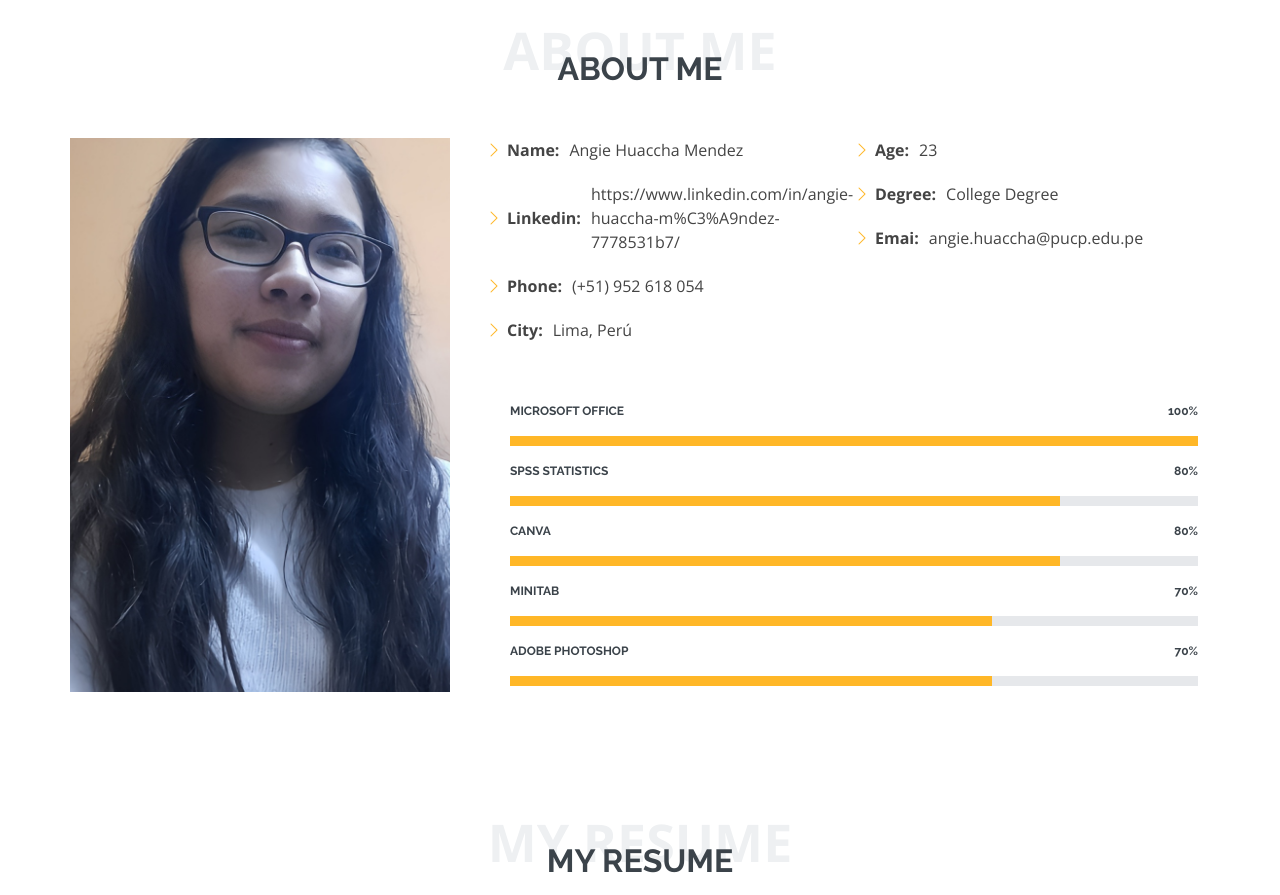
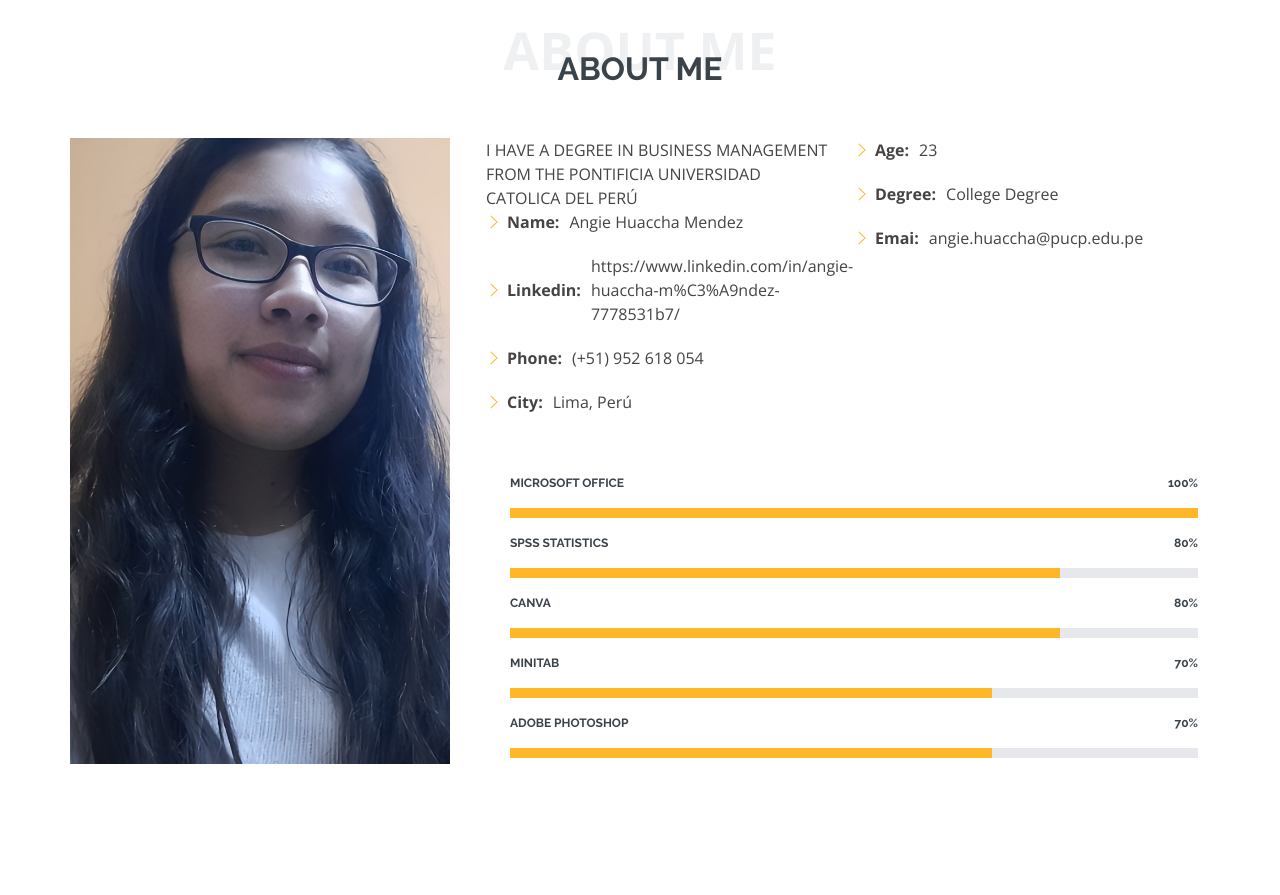
Before and after one commit to AngieHuaccha/CV_Angie_Huaccha_Mendez, a plain HTML site: page index.html in a window 1280 px wide. Shown: the part 840-1735 px from the top of the page. Drawn offline with nearby package versions, Linux system fonts and the light colour scheme.

Commit message:
Update index.html

```diff
--- a/index.html
+++ b/index.html
@@ -80,6 +80,8 @@
               <div class="row">
                 <div class="col-lg-6">
                   <ul>
+
+                    I HAVE A DEGREE IN BUSINESS MANAGEMENT FROM THE PONTIFICIA UNIVERSIDAD CATOLICA DEL PERÚ
                     <li><i class="bi bi-chevron-right"></i> <strong>Name:</strong> <span>Angie Huaccha Mendez</span></li>
                     <li><i class="bi bi-chevron-right"></i> <strong>Linkedin:</strong> <span>https://www.linkedin.com/in/angie-huaccha-m%C3%A9ndez-7778531b7/
                     <li><i class="bi bi-chevron-right"></i> <strong>Phone:</strong> <span>(+51) 952 618 054</span></li>
```
